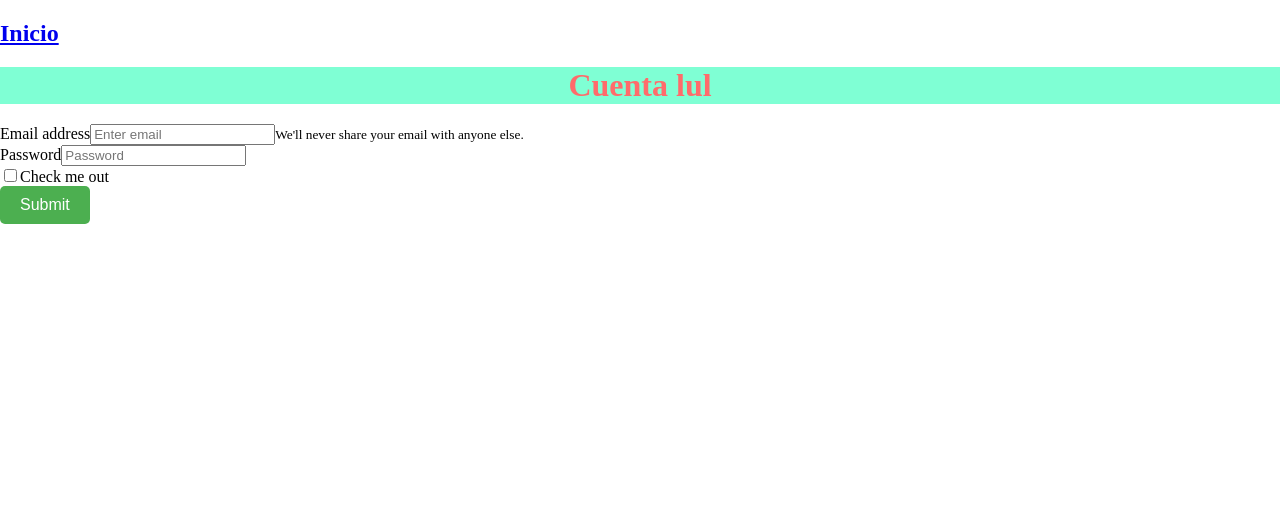
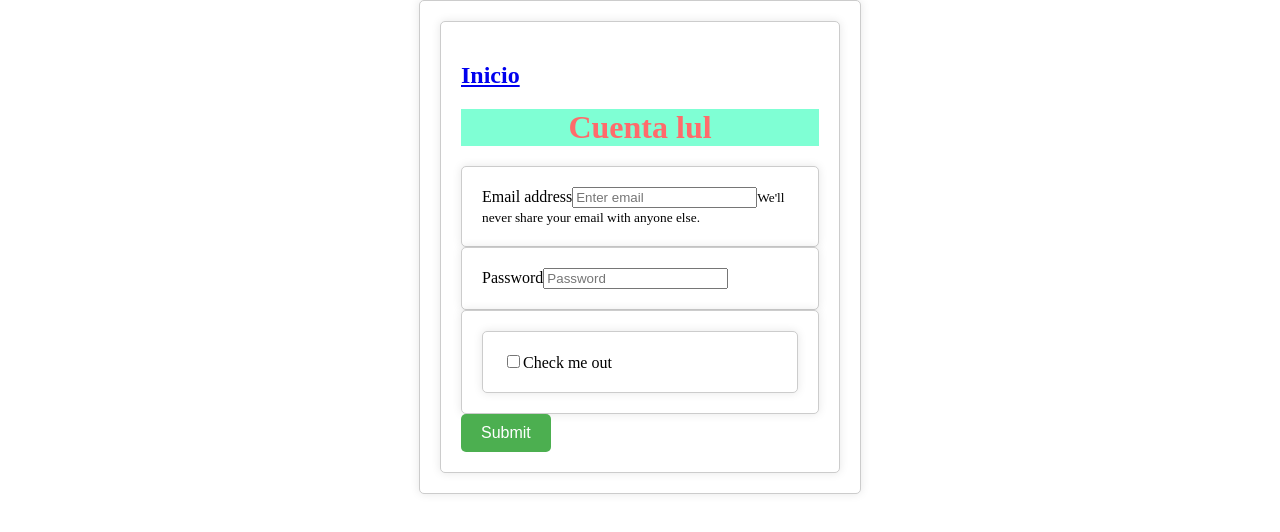
Before and after one commit to MateoMajlin/TP-Proyecto, a React (Create React App) app: page /Cuenta in a window 1280 px wide. Shown: the top 532 px of the page. Built offline with nearby package versions, Linux system fonts and the light colour scheme.

Commit message:
Update Cuenta.module.css

```diff
--- a/src/Cuenta.module.css
+++ b/src/Cuenta.module.css
@@ -3,6 +3,12 @@ body{
 }
 div{
     background-color: white;
+     max-width: 400px;
+  margin: auto;
+  padding: 20px;
+  border: 1px solid #ccc;
+  border-radius: 5px;
+  box-shadow: 0 0 10px rgba(0, 0, 0, 0.1);
 }
 .top {
   text-align: right;
```
